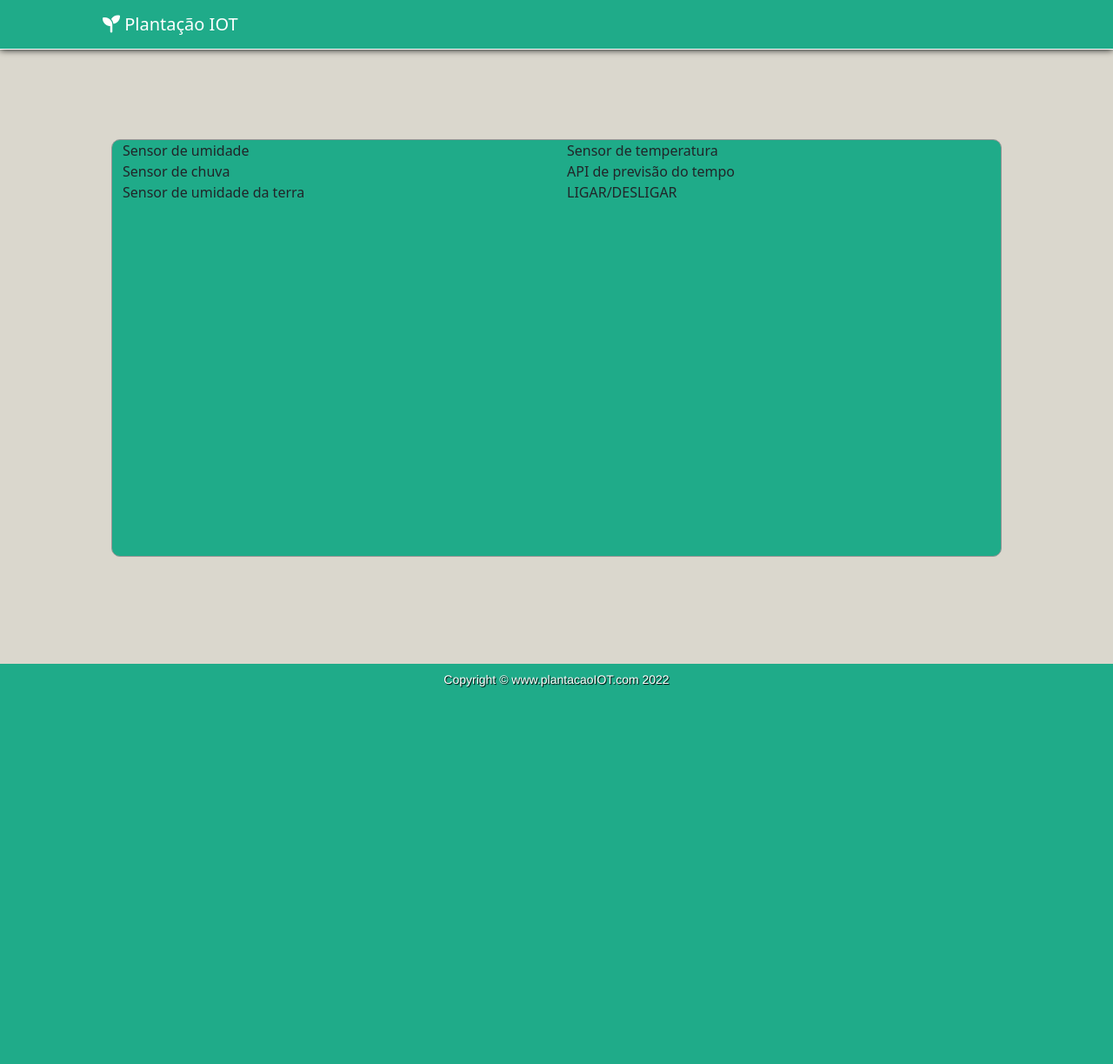
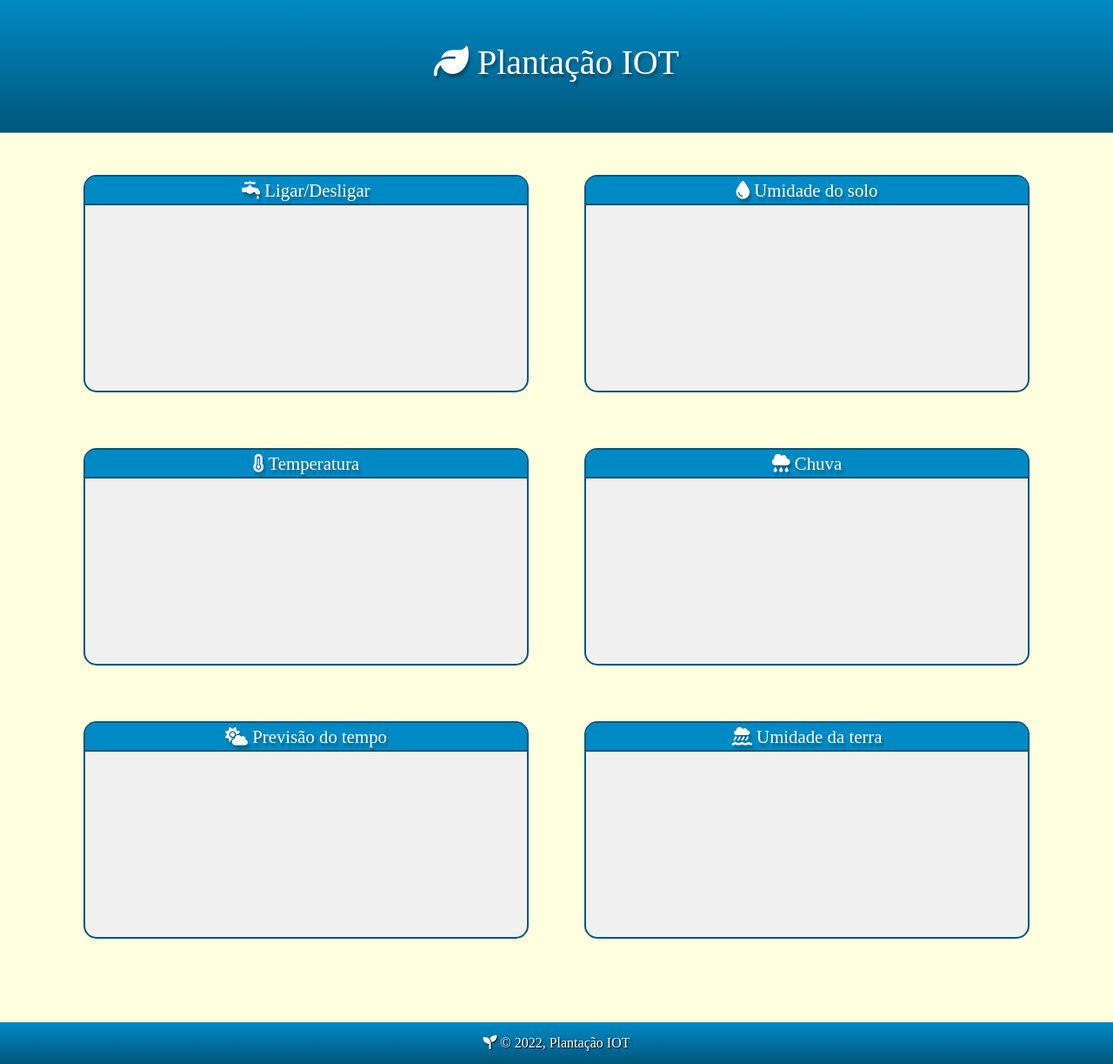
Before and after one commit to vic37get/Plantacao-IOT, a Django app: page / in a window 1280 px wide. Shown: the whole page at 87% size. Before the commit the page ends 791 px from the top, so only its background shows below. Run offline with Django 4.2, Linux system fonts and the light colour scheme; some libraries are stand-ins or nearby versions.

Commit message:
continuação dos estilos

```diff
--- a/plantacao_app/static/plantacao_app/css/style.css
+++ b/plantacao_app/static/plantacao_app/css/style.css
@@ -1,24 +1,86 @@
 
 :root{
-    --cor_fundo: #DAD7CD;
-    --cor_principal: #1FAB89;
+    --cor_fundo: #FEFFDE;
+    --primeira_cor_gradiente: #00567a;
+    --segunda_cor_gradiente: #008ac5;
     --cor_div_clara: #EEF2E6;
     --cor_div_mais_clara: #9DF3C4;
     --cor_bordas: rgb(150, 150, 150);
-    --fonte: "Helvetica Neue",Helvetica,Arial,sans-serif;
+    --fonte-principal: sans-serif;
+    --fonte-titulos: 'Roboto Slab', serif;
 }
 
+* {
+  padding: 0;
+  margin: 0;
+  box-sizing: border-box;
 
+}
 
-body{
-    background-color: var(--cor_fundo);
-    margin: 0;
+.main-header-container {
+  background-image: linear-gradient(#008ac5, #00567a);
+  border-bottom: 1px solid var(--cor_bordas);
+  text-shadow: 2px 4px 3px rgba(0,0,0,0.3);
+}
+
+.container {
+  max-width: 144rem;
+  margin: 0 auto;
+  padding: 3rem;
+}
+
+.TextoTituloCard{
+  background-color: #008ac5;
+  border-top-right-radius: 12px;
+  border-top-left-radius: 12px;
+  border-bottom: inherit;
+  color: white;
+  text-shadow: 2px 4px 3px rgba(0,0,0,0.3);
+}
+
+.quadro{
+  border: 2px solid var(--primeira_cor_gradiente);
+  border-radius: 15px;
+  text-align: center;
+  background-color: #F0F0F0;
+  height: 250px;
+}
+
+.main-logo {
+  font-size: 40px;
+  color: white;
+  text-decoration: none;
+  display: flex;
+  flex-flow: row nowrap;
+  align-items: center;
+  justify-content: center;
+  width: fit-content;
+  margin: 0 auto;
+}
+
+.main-logo-icon {
+  margin-right: 1rem;
+}
+
+.main-content {
+  padding-top: 0;
+}
+
+.main-content-list {
+  display: grid;
+  grid-template-columns: repeat(auto-fit, minmax(340px, 1fr));
+  gap: 4rem;
+}
+
+body {
+  font-size: 1.3rem;
+  font-family: var(--fonte);
+  background: var(--cor_fundo);
 }
 
 footer {
     z-index: 5;
-    background-color: var(--cor_principal);
-    position: absolute !important;
+    background-image: linear-gradient(#008ac5,#00567a);
     width: 100%;
     height: fit-content;
     bottom: 0 !important;
@@ -27,35 +89,13 @@ footer {
     flex: 0;
   }
 
-.main{
-    border: 1px solid var(--cor_bordas);
-    border-radius: 10px;
-    background-color: #1FAB89;
-    position: absolute;
-    top: 0; bottom: 0;
-    left: 0; right: 0;
-    margin: auto;
-    height: 60%;
-    width: 80%;
-}
-
-
-.menu {
-    background-color: var(--cor_principal) !important;
-    box-shadow: 0 0 1vh black !important;
-    color: white;
-    border-bottom: 0.2vh solid #ffffff !important;
-    position: fixed !important;
-    width: 100%;
-    z-index: 4;
-  }
 
   .foot{
     color: white;
     text-shadow: 1px 1px 1px black;
     text-align: center;
     font-family: var(--fonte);
-    font-size: 14px;
+    font-size: 16px;
     padding: 0 !important;
     margin: 0.5vh !important;
   }
--- a/plantacao_app/templates/plantacao_app/home.html
+++ b/plantacao_app/templates/plantacao_app/home.html
@@ -1,53 +1,19 @@
-{%load static%}
-<!DOCTYPE html>
-<html lang="en">
-<head>
-    <meta charset="UTF-8">
-    <meta http-equiv="X-UA-Compatible" content="IE=edge">
-    <meta name="viewport" content="width=device-width, initial-scale=1.0">
+{% include 'plantacao_app/partials/head.html' %}
 
-    <!-- Última versão CSS compilada e minificada do Bootstrap-->
-    <link href="https://cdn.jsdelivr.net/npm/bootstrap@5.0.2/dist/css/bootstrap.min.css" rel="stylesheet" integrity="sha384-EVSTQN3/azprG1Anm3QDgpJLIm9Nao0Yz1ztcQTwFspd3yD65VohhpuuCOmLASjC" crossorigin="anonymous">
-
-    <!-- Bootstrap icons-->
-    <link href="https://cdn.jsdelivr.net/npm/bootstrap-icons@1.5.0/font/bootstrap-icons.css" rel="stylesheet" />
-
-    <!-- Favicon-->
-    <link rel="icon" type="image/x-icon" href={%static "plantacao_app/assets/icone.png" %} />
-
-    <!-- JavaScript -->
-    <script src={%static "plantacao_app/js/scripts.js"%} ></script>
-
-    <!-- CSS -->
-    <link href={%static "plantacao_app/css/style.css" %} rel="stylesheet" referrerpolicy="origin"></script>
-
-    <!-- Icones fontaweasome-->
-    <script src="https://kit.fontawesome.com/4169326a4c.js" crossorigin="anonymous"></script>
-    <script src="https://cdnjs.cloudflare.com/ajax/libs/jspdf/1.3.4/jspdf.debug.js"></script>
-
-    <title>Plantacao IOT</title>
-</head>
 <body>
-    <nav class="navbar navbar-expand-lg navbar-light menu">
-        <div class="container px-4 px-lg-5">
-            <a class="navbar-brand text-white" href=""><i class="fa-solid fa-seedling"></i> Plantação IOT</a>
-            <button class="navbar-toggler" type="button" data-bs-toggle="collapse" data-bs-target="#navbarSupportedContent" aria-controls="navbarSupportedContent" aria-expanded="false" aria-label="Toggle navigation"><span class="navbar-toggler-icon"></span></button>
-            <div class="collapse navbar-collapse" id="navbarSupportedContent">
-            </div>
+    {% include 'plantacao_app/partials/header.html' %}
+    <main class="main-content-container m-5">
+        <div class="main-content main-content-list container row-cols-1 justify-content-center mt-5">
+            <div class="col quadro"><div class="TextoTituloCard"><i class="fa-solid fa-faucet-drip"></i> Ligar/Desligar</div></div>
+            <div class="col quadro"><div class="TextoTituloCard"><i class="fa-solid fa-droplet"></i> Umidade do solo</div></div>
+            <div class="col quadro"><div class="TextoTituloCard"><i class="fa-solid fa-temperature-three-quarters"></i> Temperatura</div></div>
+            <div class="col quadro"><div class="TextoTituloCard"><i class="fa-solid fa-cloud-rain"></i> Chuva</div></div>
+            <div class="col quadro"><div class="TextoTituloCard"><i class="fa-solid fa-cloud-sun"></i> Previsão do tempo</div></div>
+            <div class="col quadro"><div class="TextoTituloCard"><i class="fa-solid fa-cloud-showers-water"></i> Umidade da terra</div></div>
         </div>
-    </nav>
-    <div class="container main">
-        <div class="row row-cols-2">
-            <div class="col">Sensor de umidade</div>
-            <div class="col">Sensor de temperatura</div>
-            <div class="col">Sensor de chuva</div>
-            <div class="col">API de previsão do tempo</div>
-            <div class="col">Sensor de umidade da terra</div>
-            <div class="col">LIGAR/DESLIGAR</div>
-        </div>
-    </div>
-    <footer class="p-1">
-        <div class="foot">Copyright &copy; www.plantacaoIOT.com 2022</div>
+    </main>
+    <footer class="p-2">
+        <div class="foot"><i class="fa-solid fa-seedling"></i> &copy; 2022, Plantação IOT</div>
     </footer>
 </body>
 
--- /dev/null
+++ b/plantacao_app/templates/plantacao_app/partials/head.html
@@ -0,0 +1,31 @@
+{%load static%}
+
+<!DOCTYPE html>
+<html lang="en">
+
+<head>
+    <meta charset="UTF-8">
+    <meta http-equiv="X-UA-Compatible" content="IE=edge">
+    <meta name="viewport" content="width=device-width, initial-scale=1.0">
+
+    <!-- Última versão CSS compilada e minificada do Bootstrap-->
+    <link href="https://cdn.jsdelivr.net/npm/bootstrap@5.0.2/dist/css/bootstrap.min.css" rel="stylesheet" integrity="sha384-EVSTQN3/azprG1Anm3QDgpJLIm9Nao0Yz1ztcQTwFspd3yD65VohhpuuCOmLASjC" crossorigin="anonymous">
+
+    <!-- Bootstrap icons-->
+    <link href="https://cdn.jsdelivr.net/npm/bootstrap-icons@1.5.0/font/bootstrap-icons.css" rel="stylesheet" />
+
+    <!-- Favicon-->
+    <link rel="icon" type="image/x-icon" href={%static "plantacao_app/assets/icone.png" %} />
+
+    <!-- JavaScript -->
+    <script src={%static "plantacao_app/js/scripts.js"%} ></script>
+
+    <!-- CSS -->
+    <link href={%static "plantacao_app/css/style.css" %} rel="stylesheet" referrerpolicy="origin"></script>
+
+    <!-- Icones fontaweasome-->
+    <script src="https://kit.fontawesome.com/4169326a4c.js" crossorigin="anonymous"></script>
+    <script src="https://cdnjs.cloudflare.com/ajax/libs/jspdf/1.3.4/jspdf.debug.js"></script>
+
+    <title>Plantacao IOT</title>
+</head>
--- /dev/null
+++ b/plantacao_app/templates/plantacao_app/partials/header.html
@@ -0,0 +1,9 @@
+<header class="main-header-container">
+    <div class="main-header container">
+        <h6>
+            <p class="main-logo" href="/">
+                <span><i class="fa-solid fa-leaf"></i> Plantação IOT</span>
+            </p>
+        </h6>
+    </div>
+</header>
--- a/plantacao_app/views.py
+++ b/plantacao_app/views.py
@@ -3,6 +3,7 @@ import json
 from django.http import HttpResponse, JsonResponse
 from django.shortcuts import render
 from django.template import loader
+from pyowm.owm import OWM
 
 
 # Create your views here.
@@ -11,6 +12,7 @@ def home(request):
     context={
 
     }
+
     return HttpResponse(template.render(context, request))
 
 def led(request):
--- a/requirements.txt
+++ b/requirements.txt
@@ -1,3 +1,5 @@
 Django==4.1.1
 whitenoise>=6.0
 gunicorn
+requests==2.28.1
+pyowm
```
Also changed, not shown: utils.py (added, +8 -0 lines).
